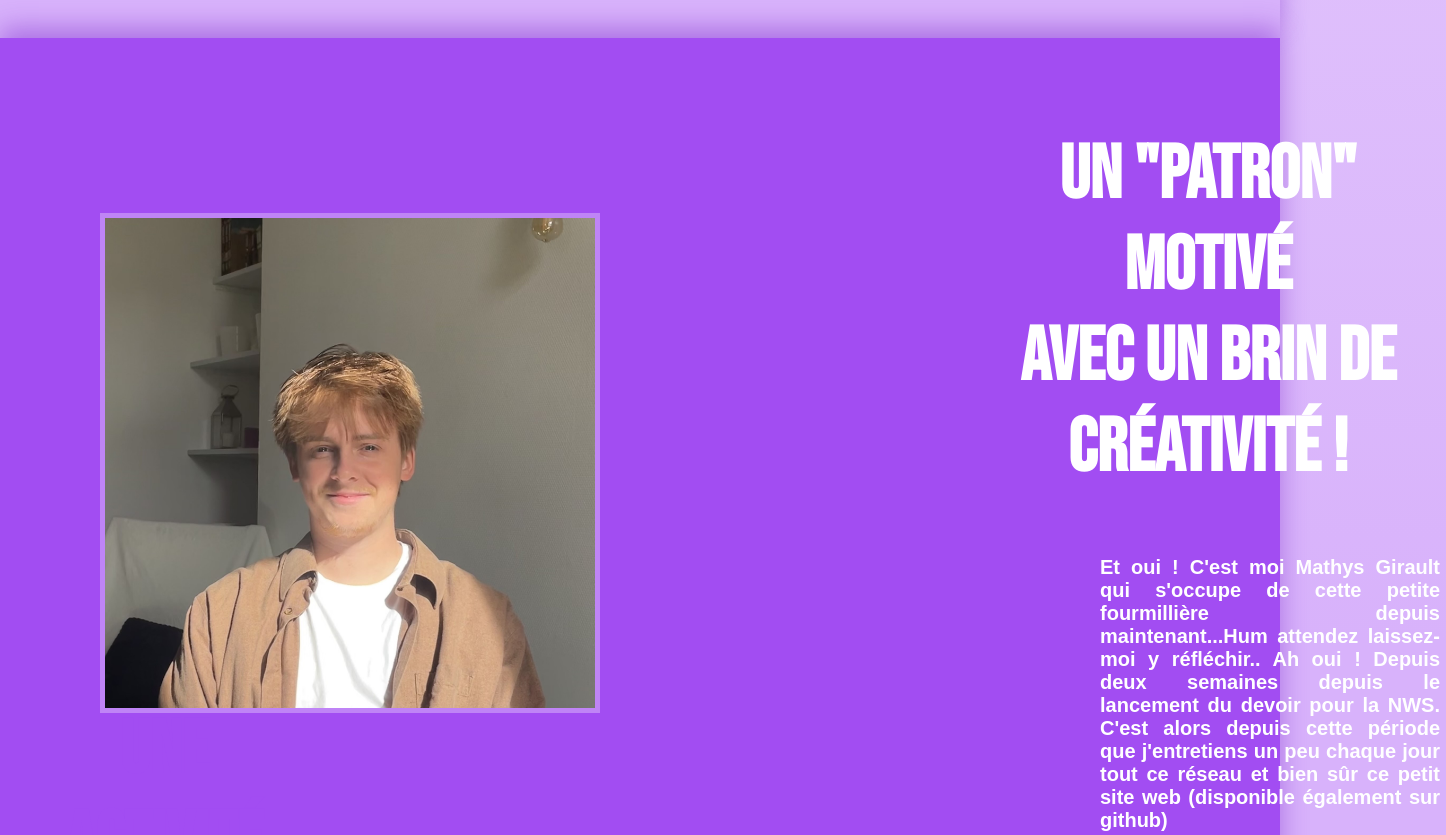
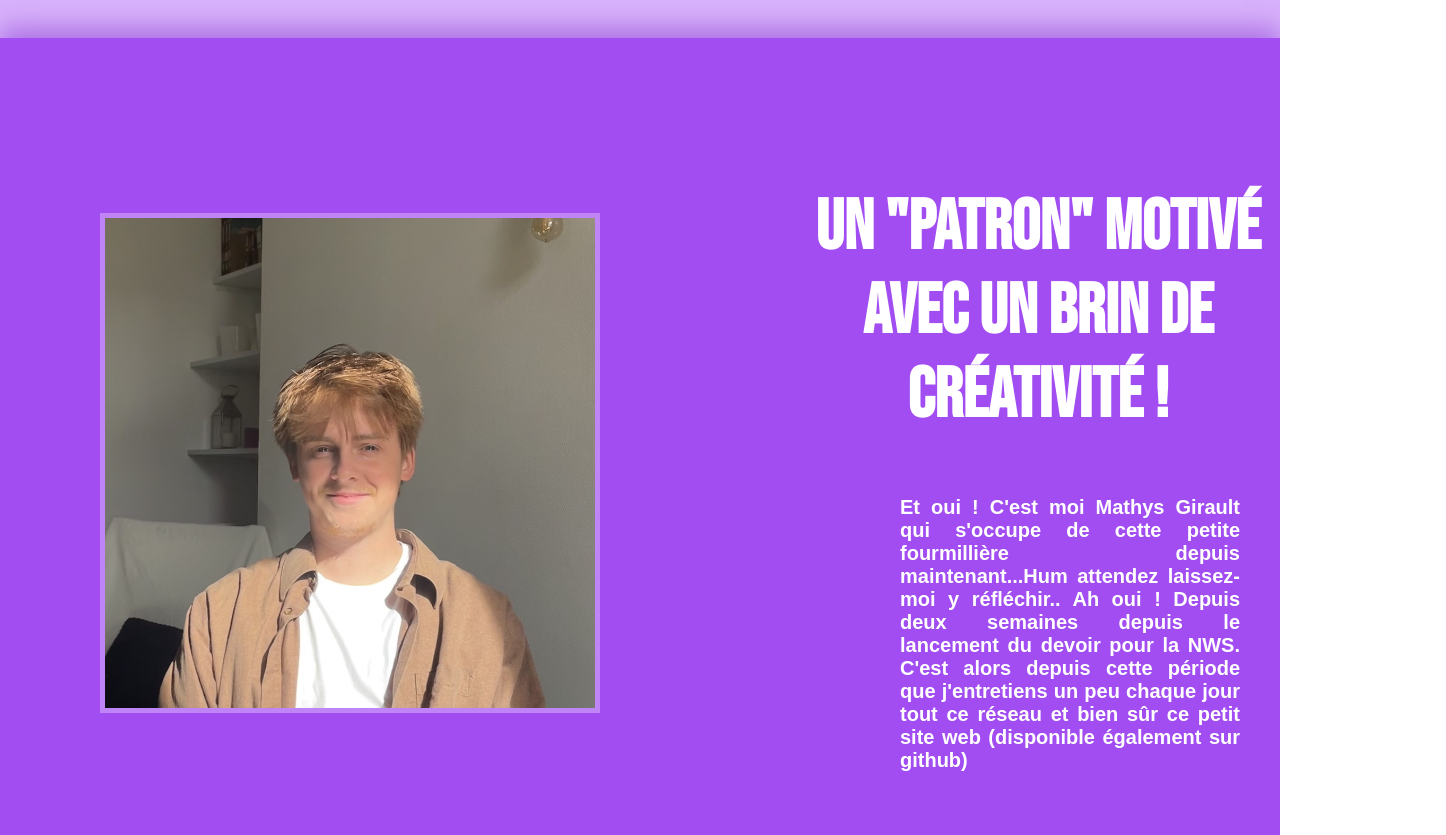
Before and after one commit to ProtaSymat/THE-SHIRT, a plain HTML site: page propos.html in a window 1280 px wide. Shown: the part 960-1795 px from the top of the page, 1446 px wide, since content can reach past the window. Drawn offline with nearby package versions, Linux system fonts and the light colour scheme; files whose address does not match are found by name; a web font is replaced by a local one.

Commit message:
Update propos.css

```diff
--- a/propos.css
+++ b/propos.css
@@ -164,12 +164,12 @@ header .Expli2 {
 }
 
 header .Text2 h1 {
-    font-size:75px;
+    font-size: 70px;
     text-align: center;
     font-family: 'Bebas Neue', cursive;
     color: #fff;
     width: 70%;
-    margin-left: 370px;
+    margin-left: 200px;
 }
 
 header .Text2 h4{
@@ -177,7 +177,7 @@ header .Text2 h4{
     font-size: 20px;
     text-align: justify;
     width: 50%;
-    margin-left: 500px;
+    margin-left: 300px;
     font-family: 'Chivo', sans-serif;
 }
 
```
